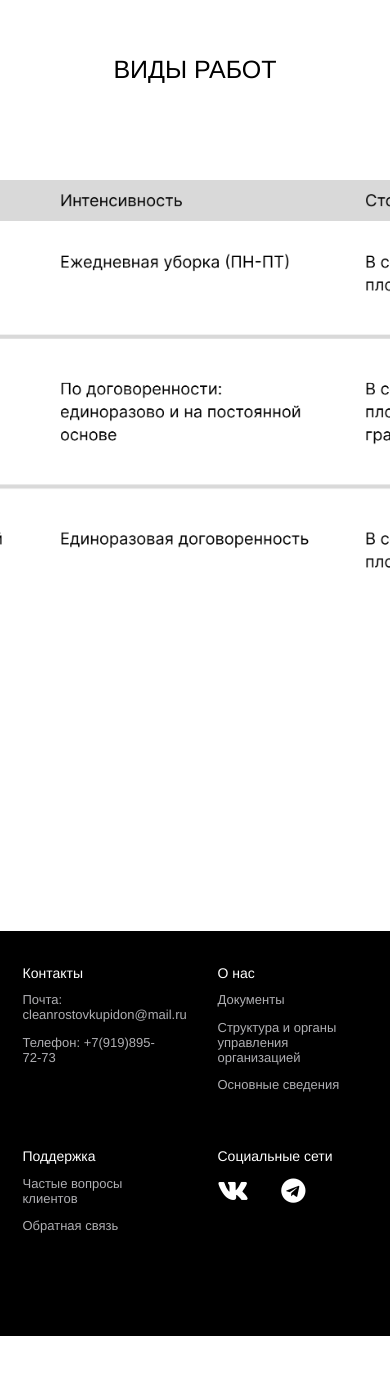
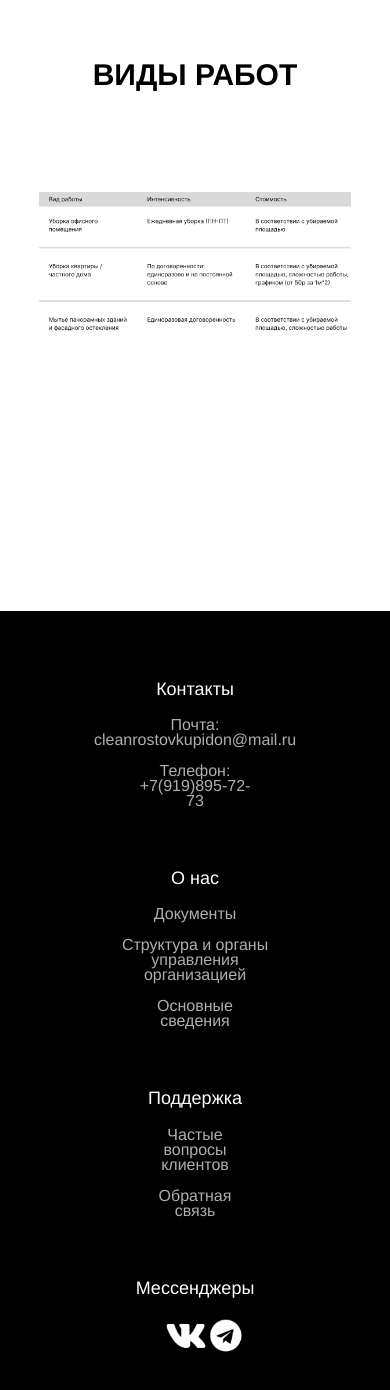
Before and after one commit to icantluvv/ooolanding, a React (Create React App) app: page / in a window 390 px wide. Shown: the part 1289-2679 px from the top of the page. Before the commit the page ends 2625 px from the top, so only its background shows below. Built offline with nearby package versions, Linux system fonts and the light colour scheme.

Commit message:
Some fixes
fixed the visual bugs for different screen sizes

```diff
--- a/src/App.js
+++ b/src/App.js
@@ -4,7 +4,9 @@ import styles from './index.css';
 import Header from "./components/Header/Header";
 import Main from "./components/Main/Main";
 import Footer from "./components/Footer/Footer";
+import Hero from "./components/Hero/Hero";
 // import Body from "./body/Body";
+
 
 function App() {
   return (
--- a/src/components/Footer/Footer.jsx
+++ b/src/components/Footer/Footer.jsx
@@ -18,7 +18,7 @@ const Footer = () => {
                         <div className={styles.lines}>
                             <h4>Контакты</h4>
                             <p>Почта: cleanrostovkupidon@mail.ru</p>
-                            <p>Телефон: +7(919)895-72-73</p>
+                            <p className={styles.number}>Телефон: +7(919)895-72-73</p>
                         </div>
 
                         <div className={styles.lines}>
@@ -37,7 +37,7 @@ const Footer = () => {
                         <div className={styles.lines}>
                             <h4>Поддержка</h4>
                             <a href="">
-                                <p>Частые вопросы клиентов</p>
+                                <p className={styles.question}>Частые вопросы клиентов</p>
                             </a>
                             <a href="https://vk.com/topic-221175644_49161768">
                                 <p>Обратная связь</p>
@@ -45,7 +45,7 @@ const Footer = () => {
                         </div>
 
                         <div className={styles.lines}>
-                            <h4>Социальные сети</h4>
+                            <h4>Мессенджеры</h4>
                             <div className={styles.socialmedia}>
                                 <a href="https://vk.com/cleanrostovkupidon"><p><img src={vk} alt="" className={styles.vk}></img></p></a>
                                 <a href="https://t.me/vvhatineed"><p><img src={tg} alt="" className={styles.tg}></img></p></a>
--- a/src/components/Footer/Footer.module.css
+++ b/src/components/Footer/Footer.module.css
@@ -83,8 +83,8 @@ hr{
 @media screen and (min-width: 1370px){
   .footer{
     height: 34,875rem;
-    padding-right: 15rem;
-    padding-left: 15rem;
+    padding-right: 10rem;
+    padding-left: 10rem;
     padding-top: 4rem;
     padding-bottom: 4rem;
 
@@ -92,8 +92,8 @@ hr{
 
   .lines p{
     color: rgb(175, 175, 179);
-    font-size: 17px;
-    line-height: 15px;
+    font-size: 20px;
+    line-height: 20px;
     margin: 0.5rem 0;
     cursor: pointer;
     width: auto;
@@ -102,9 +102,8 @@ hr{
     width: auto;
   }
   .lines h4{
-    font-size: 17px;
-    line-height: 17px;
-    margin-bottom: 0.9rem;
+    font-size: 23px;
+
   }
 
   .socialmedia img{
@@ -112,13 +111,21 @@ hr{
 
   }
 
+.lines .number{
+  width: 13em;
+}
 
+.lines .structure{
+  width: 12em;
+}
 
+.lines .osnova{
+  width: 9.5em;
+}
 
-
-
-
-
+.lines .question{
+  width: 12em;
+}
 
 
 
@@ -154,7 +161,7 @@ hr{
     width: auto;
   }
   .lines h4{
-    font-size: 16px;
+    font-size: 18px;
     line-height: 20px;
     margin-bottom: 0.9rem;
   }
@@ -162,6 +169,10 @@ hr{
   .socialmedia img{
     width: 50%;
 
+  }
+
+  .lines .number{
+    width: 10em;
   }
 
 }
@@ -173,15 +184,18 @@ hr{
     /* position: absolute; */
     height: 34,875rem;
     background-color: black;
-    padding-right: 8rem;
-    padding-left: 8rem;
+    padding-right: 6rem;
+    padding-left: 6rem;
     padding-top: 2rem;
     padding-bottom: 2rem;
+  }
+  .sources{
+    width: 100%;
   }
 
   .lines p{
     color: rgb(175, 175, 179);
-    font-size: 13px;
+    font-size: 15px;
     line-height: 16px;
     margin: 0.5rem 0;
     cursor: pointer;
@@ -189,7 +203,7 @@ hr{
   }
 
   .lines h4{
-    font-size: 15px;
+    font-size: 18px;
     line-height: 15px;
     margin-bottom: 0.7rem;
   }
@@ -197,6 +211,10 @@ hr{
   .socialmedia img{
     width: 50%;
 
+  }
+
+  .lines .number{
+    width: 10em;
   }
 }
 
@@ -214,7 +232,7 @@ hr{
 
   .lines p{
     color: rgb(175, 175, 179);
-    font-size: 13px;
+    font-size: 14px;
     line-height: 14px;
     margin: 0.3rem 0;
     cursor: pointer;
@@ -222,7 +240,7 @@ hr{
   }
 
   .lines h4{
-    font-size: 14px;
+    font-size: 17px;
     line-height: 15px;
     margin-bottom: 0.7rem;
   }
@@ -238,6 +256,10 @@ a{
 .socialmedia img{
   width: 50%;
 }
+
+.lines .number{
+  width: 10em;
+}
 }
 
 @media  only screen and (max-device-width:928px){
@@ -249,44 +271,59 @@ a{
     background-color: black;
     padding-top: 0;
     padding-bottom: 0;
-    padding-left: 0;
-    padding-right:0;
+    padding-left: 5em;
+    padding-right:5em;
+  }
+  .lines{
+    width: 50%;
+    justify-content: center;
+    align-items: center;
   }
   .footer .sources{
-    margin-bottom: 5em;
+    padding-top: 2em;
+    padding-bottom: 5em;
     justify-content: space-around;
 
   }
   .lines p{
     color: rgb(175, 175, 179);
-    font-size: 13px;
+    font-size: 16px;
     line-height: 15px;
-    margin: 0.4rem 0;
     cursor: pointer;
     width: auto;
   }
   a{
     width: auto;
   }
+  a .tg{
+    width: 2.5em;
+  }
+  a .vk{
+    width: 2.5em;
+  }
   .lines h4{
-    font-size: 14px;
-    line-height: 15px;
-    margin-bottom: 0.3rem;
+    font-size: 18px;
+    line-height: 12px;
   }
   .socialmedia{
-    display: flex;
+
+    justify-content: space-around;
     flex-direction: row;
     align-items: center;
     align-content: center;
-    width: 100%;
-  }
-  .socialmedia img{
     width: 50%;
   }
+  .lines {
+
+    justify-content: center;
+    align-items: center;
+    text-align: center;
+  }
+  .lines .structure{width: 10em;}
   }
 
 
-@media  only screen and (max-device-width:748px){
+@media  only screen and (min-device-width:413px) and (max-device-width:748px){
   .footer{
     /* position: absolute; */
     right: 0;
@@ -302,50 +339,121 @@ a{
   .sources{
     display: flex;
     justify-content: center;
-    align-items: flex-start;
+    align-items: center;
     flex-direction: row;
     flex-wrap: wrap;
     width: 100%;
     text-align: left;
-    margin-bottom: 0rem;
+    padding-top: 1em;
   }
-
+  .lines{
+    justify-content: center;
+    align-items: center;
+    text-align: center;
+  }
   .lines p{
     color: rgb(175, 175, 179);
-    font-size: 13px;
-    line-height: 14px;
-    margin: 0.3rem 0;
+    font-size: 16px;
+    line-height: 20px;
+
     cursor: pointer;
     width: auto;
   }
 
   .lines h4{
-    font-size: 14px;
+    font-size: 17px;
     line-height: 14px;
-    margin-bottom: 0.3rem;
 
   }
   a{width: auto;}
 
+
+  a .tg{
+    width: 3.2em;
+  }
+  a .vk{
+    width: 3.2em;
+  }
+
   .socialmedia{
+
+    justify-content: space-around;
+    flex-direction: row;
+    align-items: center;
+    align-content: center;
+    width: 80%;
+  }
+
+.lines .structure{width: 10em;}
+}
+
+@media  only screen and (max-device-width:412px){
+  .footer{
+    /* position: absolute; */
+    right: 0;
+    bottom: 0;
+    left: 0;
+    background-color: black;
+    padding-top: 0;
+    padding-bottom: 0;
+    padding-left: 0em;
+    padding-right:0em ;
+  }
+
+  .sources{
     display: flex;
     justify-content: center;
+    align-items: center;
+    flex-direction: row;
+    flex-wrap: wrap;
+    width: 100%;
+    text-align: left;
+    padding-top: 1em;
+  }
+  .lines{
+    justify-content: center;
+    align-items: center;
+    text-align: center;
+  }
+  .lines p{
+    color: rgb(175, 175, 179);
+    font-size: 14px;
+    line-height: 20px;
+
+    cursor: pointer;
+    width: auto;
+  }
+
+  .lines h4{
+    font-size: 17px;
+    line-height: 14px;
+
+  }
+  a{width: auto;}
+
+
+  a .tg{
+    width: 3.2em;
+  }
+  a .vk{
+    width: 3.2em;
+  }
+
+  .socialmedia{
+
+    justify-content: space-around;
     flex-direction: row;
     align-items: center;
-
-
-    width: 100%;
+    align-content: center;
+    width: 80%;
   }
-  .socialmedia img{
-    width: 40%;
-  }
-
-
+  .lines .number{width: 8.5em;}
+  .lines .structure{width: 10em;}
 }
 
-@media  only screen and (max-device-width:320){
+/*
+  @media  only screen and (max-device-width:269px){}
   .footer{
-    /* position: absolute; */
     right: 0;
     bottom: 0;
     left: 0;
@@ -378,26 +486,24 @@ a{
     color: rgb(175, 175, 179);
     font-size: 13px;
     line-height: 14px;
-    margin: 0.3rem 0;
+
     cursor: pointer;
     width: 17em;
   }
 
   .lines h4{
     font-size: 14px;
-    line-height: 14px;
-    margin-bottom: 0.3rem;
+    line-height: 12px;
 
   }
   .socialmedia{
+    padding-top: 0em;
     display: flex;
     flex-direction: row;
-    align-items: center;
     width: 100%;
   }
   .socialmedia img{
-    width: 30%;
+    width: 10%;
   }
 
-
-}
+ */
--- a/src/components/Main/Main.module.css
+++ b/src/components/Main/Main.module.css
@@ -21,7 +21,9 @@ h1{
     align-content: center;
 }
 
-
+.inside3 h1{
+    font-weight: 600;
+}
 .stol1{
     visibility: hidden;
     padding-top: 0em;
@@ -363,6 +365,7 @@ h1{
     }
 
     .inside3 h1{
+        font-weight: 600;
         font-size: 45px;
     }
     .stol{
@@ -492,16 +495,16 @@ h1{
 
 
     .opisanie1{
-        font-size: 27px;
+        font-size: 24px;
         width: 21em;
     }
     .opisanie2{
-        font-size: 27px;
+        font-size: 24px;
         width: 20em;
 
     }
     .opisanie3{
-        font-size: 27px;
+        font-size: 24px;
         width: 22em;
 
     }
@@ -522,7 +525,7 @@ h1{
         align-items:center;
         flex-direction: column;
         padding-top: 2em;
-        padding-bottom: 15em;
+        padding-bottom: 10em;
     }
 
     .inside3{
@@ -532,16 +535,17 @@ h1{
         align-items:center;
         align-content: center;
         flex-direction: column;
-        width: 60%;
+        width: 80%;
     }
 
     .inside3 h1{
-        font-size: 25px;
+        font-weight: 600;
+        font-size: 30px;
     }
     .stol{
         padding-top: 5em;
         padding-bottom: 5em;
-        width: 55em;
+        width: 100%;
     }
 }
 
@@ -692,7 +696,7 @@ h1{
             align-items:center;
             flex-direction: column;
             padding-top: 2em;
-            padding-bottom: 15em;
+            padding-bottom: 10em;
         }
 
         .inside3{
@@ -702,16 +706,17 @@ h1{
             align-items:center;
             align-content: center;
             flex-direction: column;
-            width: 60%;
+            width: 80%;
         }
 
         .inside3 h1{
-            font-size: 25px;
+            font-weight: 600;
+            font-size: 30px;
         }
         .stol{
             padding-top: 5em;
             padding-bottom: 5em;
-            width: 55em;
+            width: 100%;
         }
 }
 
@@ -727,7 +732,7 @@ h1{
         background-image: url(./newback.png);
         background-size: cover;
         width: 100%;
-        height: 40vh;
+        height: 43vh;
         text-align: center;
     }
 
@@ -902,7 +907,7 @@ h1{
         background-image: url(./newback.png);
         background-size: cover;
         width: 100%;
-        height: 38vh;
+        height: 40vh;
         text-align: center;
     }
 
@@ -1051,6 +1056,7 @@ h1{
     }
 
     .inside3 h1{
+        font-weight: 600;
         font-size: 25px;
     }
     .stol{
@@ -1073,7 +1079,7 @@ h1{
         background-image: url(./newback.png);
         background-size: cover;
         width: 100%;
-        height: 28vh;
+        height: 33vh;
         text-align: center;
     }
 
@@ -1238,7 +1244,7 @@ h1{
         background-image: url(./newback.png);
         background-size: cover;
         width: 100%;
-        height: 25vh;
+        height: 30vh;
         text-align: center;
     }
 
@@ -1379,7 +1385,7 @@ h1{
     }
 
     .inside3 h1{
-        font-size: 17px;
+        font-size: 20px;
     }
 
     .stol{
@@ -1448,7 +1454,7 @@ h1{
 
         padding-left: 5em;
         padding-right: 5em;
-        font-size: 20px;
+        font-size: 17px;
     }
 
 
@@ -1556,7 +1562,7 @@ h1{
     }
 
     .inside3 h1{
-        font-size: 20px;
+        font-size: 18px;
     }
 
     .stol{
@@ -1605,7 +1611,7 @@ h1{
         background-image: url(./newback.png);
         background-size: cover;
         width: 100%;
-        height: 25vh;
+        height: 30vh;
         text-align: center;
     }
 
@@ -1630,14 +1636,14 @@ h1{
         background-color: #0000005d;
         padding-left: 0em;
         padding-right: 0em;
-        line-height: 2em;
+        line-height: 1.5em;
     }
 
     .reqtbig h4{
 
         padding-left: 5em;
         padding-right: 5em;
-        font-size: 15px;
+        font-size: 13px;
     }
 
 
@@ -1747,7 +1753,7 @@ h1{
         width: 100%;
         justify-content: center;
         text-align: center;
-        font-size: 17px;
+        font-size: 15px;
     }
 
     .stol{
```
Also changed, not shown: src/components/Header/Header.module.css (line endings or trailing spaces).
